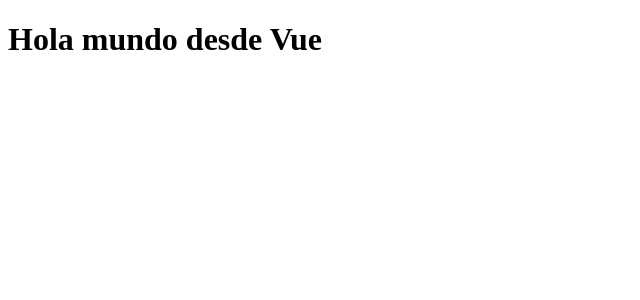
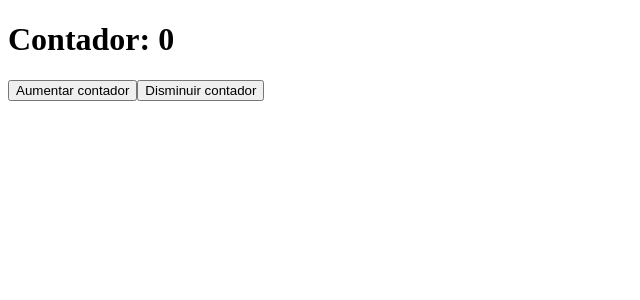
Before and after one commit to felipe16484/vue-3-ecommerce, a Vue app: page / in a window 1280 px wide. Shown: the top 300 px of the page, without its empty margins (0-640 px from the left). Built offline with nearby package versions, Linux system fonts and the light colour scheme.

Commit message:
Advancing with basic concepts of VueJS

```diff
--- a/src/Contador.vue
+++ b/src/Contador.vue
@@ -1,6 +1,37 @@
-<script setup lang="ts">
+<script lang="ts">
+
+    export default {
+
+        data(){
+            return {
+                count: 0
+            }
+        },
+        methods: {
+            increase(){
+                this.count++;
+            },
+            decrease(){
+                this.count--;
+            }
+        },
+        mounted(){
+            console.log('El valor inicial de contador es: '+ this.count);
+        }
+    }
+
 </script>
 
 <template>
-    <h1>Hola mundo desde Vue</h1>
+    <h1>Contador: {{ count }}</h1>
+    <button @click="increase">
+        Aumentar contador
+    </button>
+
+    <button @click="decrease">
+        Disminuir contador
+    </button>
 </template>
+
+<style scoped>
+</style>
```
Also changed, not shown: notas.txt (added).
